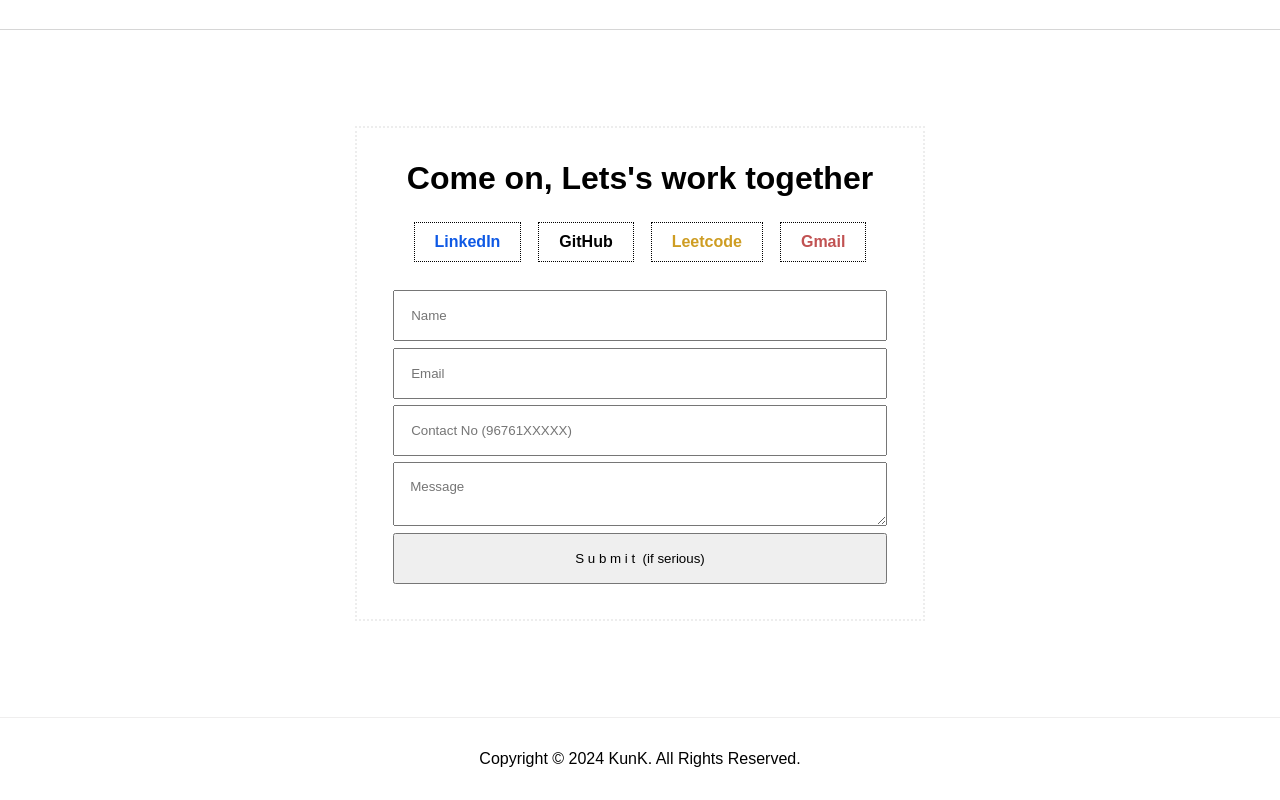
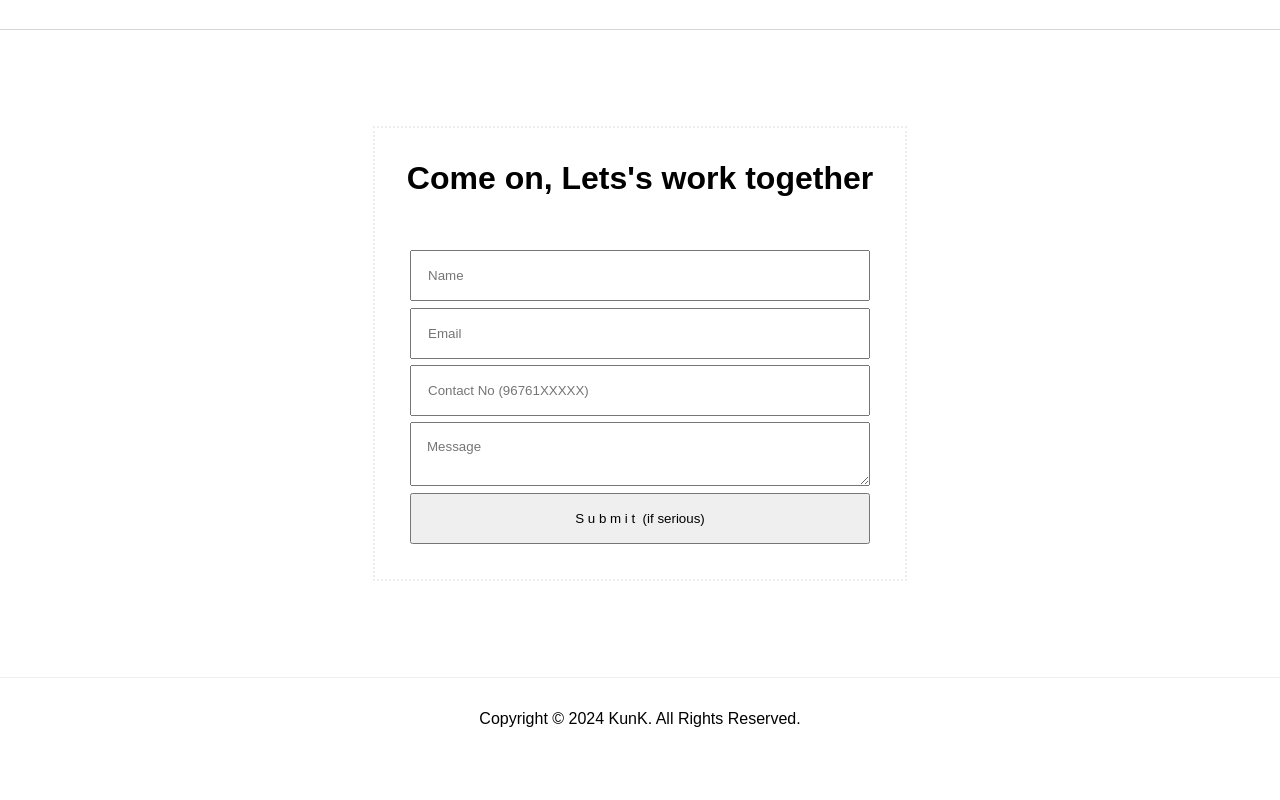
Before and after one commit to umanagendrakumar/MyPortfolio, a React (Vite) app: page /contact in a window 1280 px wide. Shown: the part 2013-2813 px from the top of the page. After the commit the page ends 2773 px from the top, so only its background shows below. Built offline with nearby package versions, Linux system fonts and the light colour scheme.

Commit message:
removed links(linkedin, github, ...

```diff
--- a/src/components/BodyComp/ContactPage.js
+++ b/src/components/BodyComp/ContactPage.js
@@ -23,10 +23,10 @@ const Contact = () => {
             <div className="contact-container">
                 <h1 className="contact-heading">Come on, Lets's work together</h1>
                 <div className="contact-links-section links-section">
-                    <a href="https://www.linkedin.com/in/kunk/" className="body-link linkedin-link">LinkedIn</a>
+                    {/* <a href="https://www.linkedin.com/in/kunk/" className="body-link linkedin-link">LinkedIn</a>
                     <a href="https://github.com/umanagendrakumar" className="body-link github-link">GitHub</a>
-                    <a href="https://leetcode.com/u/KunkLeetcodeId/" className="body-link leetcode-link">Leetcode</a>
-                    <a href="mailto:kambalaumanagendrakumar@gmail.com" className="body-link gmail-link">Gmail</a>
+                    <a href="https://leetcode.com/u/KunkLeetcodeId/" className="body-link leetcode-link">Leetcode</a> */}
+                    {/* <a href="mailto:kambalaumanagendrakumar@gmail.com" className="body-link gmail-link">Gmail</a> */}
                 </div>
                 <div className="contact-form">
                     <form onSubmit={sendEmail}>
```
